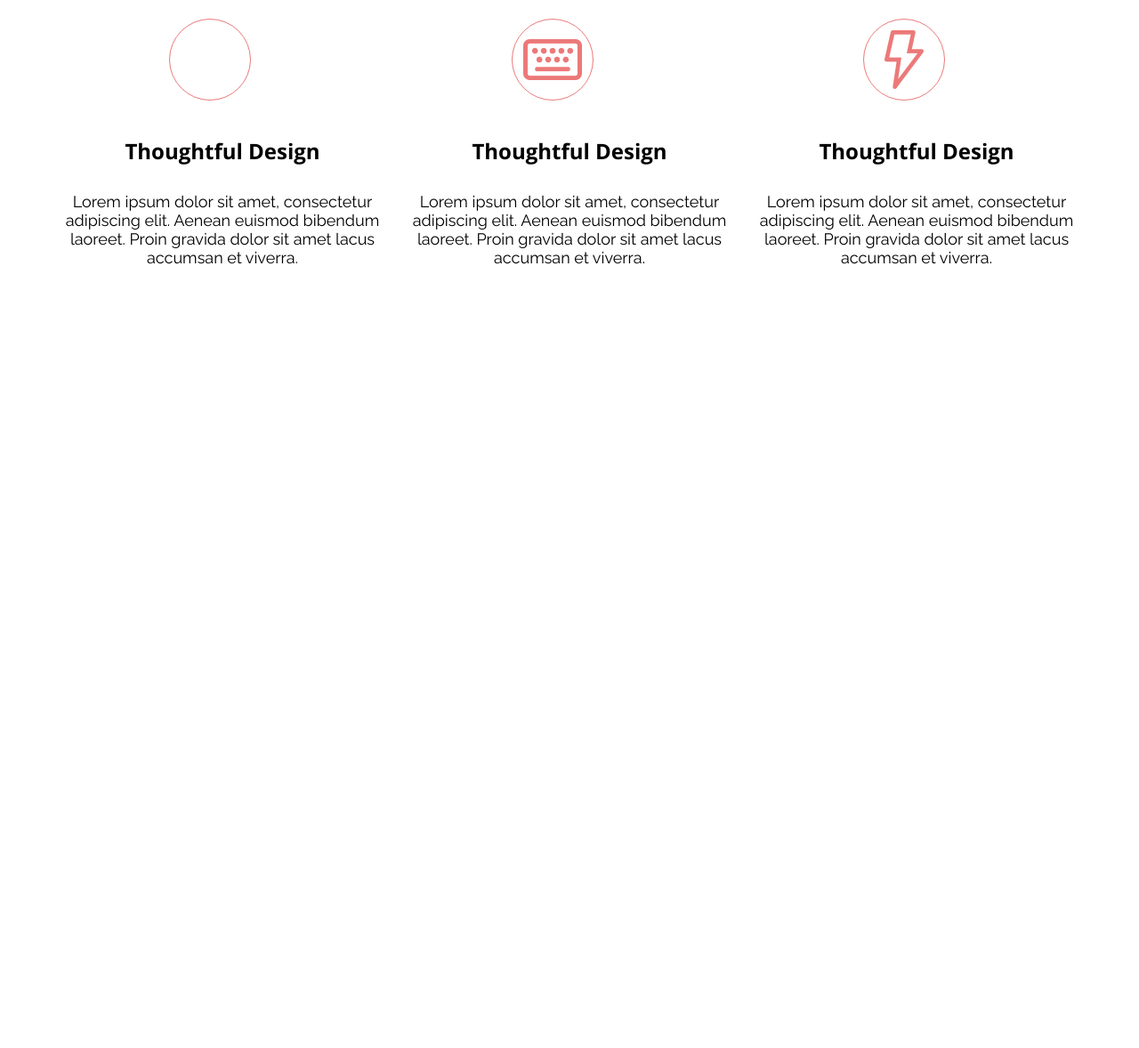
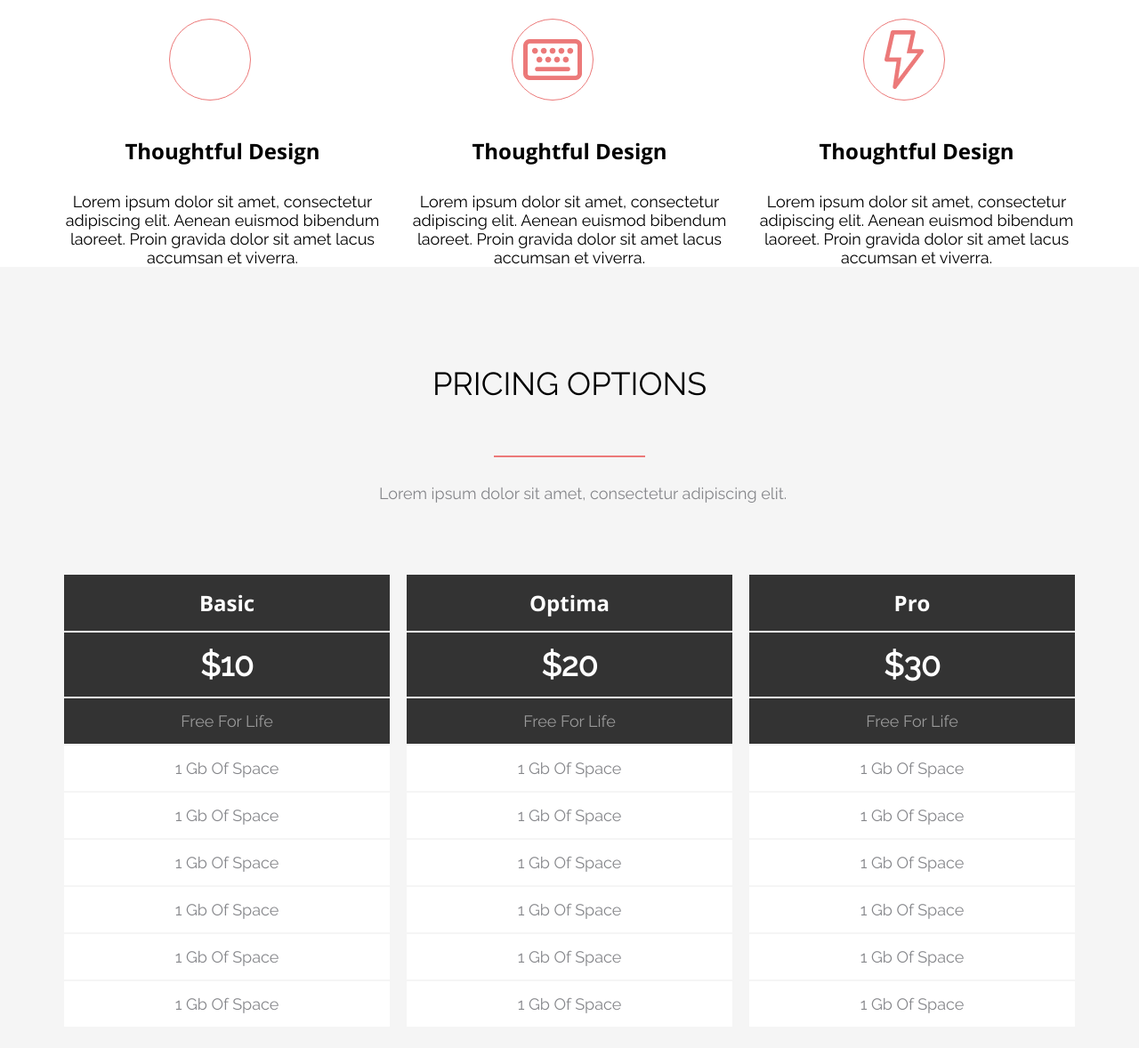
Before and after one commit to arthurtsenin/TeachMeSkills_AXIT, a plain HTML site: page index.html in a window 1280 px wide. Shown: the part 766-1944 px from the top of the page at 89% size. Before the commit the page ends 1066 px from the top, so only its background shows below. Drawn offline with nearby package versions, Linux system fonts and the light colour scheme.

Commit message:
Сделал CSS блока PRICING

```diff
--- a/index.html
+++ b/index.html
@@ -19,6 +19,9 @@
 
 
 <body>
+
+
+
 <div class="tabs">
 	<div class="tabs__body">
 		<div class="tabs__list">
@@ -77,6 +80,63 @@
 			</div>
 		</div>
 	</div>
+
+	<div class="pricing">
+
+		<div class="pricing__body">
+
+			<div class="pricing__header">
+				<div class="pricing__title">pricing options</div>
+				<div class="pricing__line"></div>
+				<div class="pricing__subtitle">Lorem ipsum dolor sit amet, consectetur adipiscing elit.</div>
+			</div>
+
+			<div class="pricing__row">
+				<div class="pricing__column">
+					<ul class="pricing__price">
+						<li>Basic</li>
+						<li><span>$</span>10</li>
+						<li>Free for life</li>
+						<li>1 gb of space</li>
+						<li>1 gb of space</li>
+						<li>1 gb of space</li>
+						<li>1 gb of space</li>
+						<li>1 gb of space</li>
+						<li>1 gb of space</li>
+					</ul>
+				</div>
+				<div class="pricing__column">
+					<ul class="pricing__price">
+						<li>Optima</li>
+						<li><span>$</span>20</li>
+						<li>Free for life</li>
+						<li>1 gb of space</li>
+						<li>1 gb of space</li>
+						<li>1 gb of space</li>
+						<li>1 gb of space</li>
+						<li>1 gb of space</li>
+						<li>1 gb of space</li>
+					</ul>
+				</div>
+				<div class="pricing__column">
+					<ul class="pricing__price">
+						<li>Pro</li>
+						<li><span>$</span>30</li>
+						<li>Free for life</li>
+						<li>1 gb of space</li>
+						<li>1 gb of space</li>
+						<li>1 gb of space</li>
+						<li>1 gb of space</li>
+						<li>1 gb of space</li>
+						<li>1 gb of space</li>
+					</ul>
+				</div>
+			</div>
+		</div>
+	</div>
+
+
+
 </body>
 
 
--- a/pricing/stylepricing.css
+++ b/pricing/stylepricing.css
@@ -0,0 +1,124 @@
+
+
+.pricing {
+	background: #F5F5F5;
+	padding: 50px;
+}
+
+.pricing__body {
+	width: 1170px;
+	padding: 0 15px;
+	margin: 0 auto;
+	font-family: 'Raleway';
+	font-weight: 400;
+	}
+
+	.pricing__header {
+		margin: 0 0 0 0;
+	}
+
+	.pricing__title {
+	font-family: 'Raleway';
+	font-size: 36px;
+	line-height: 42px;
+	text-transform: uppercase;
+	color: #000000;
+	font-size: 36px;
+	margin: 60px 0 50px 0;
+	text-align: center;
+	}
+
+	.pricing__line {
+	width: 170px;
+	height: 0;
+	border: 1px solid #EC7979;
+	margin: 60px auto 30px;
+	}
+
+	.pricing__subtitle {
+	width: 1170px;
+	font-size: 18px;
+	line-height: 21px;
+	color: #86878B;
+	text-align: center;
+}
+
+
+	.pricing__row {
+	margin-bottom: 20px;
+	display: flex;
+	justify-content: space-between;
+	flex: 0 1 33.333;
+	}
+
+
+ul {
+	display: flex;
+	flex-direction: column;
+}
+
+.pricing__column {
+	width: 370px;
+	margin-top: 79px;
+	position: relative;
+
+}
+
+.pricing__column:hover {
+	bottom: 45px;
+	box-shadow: 0 14px 28px rgba(0,0,0,0.25), 0 10px 10px rgba(0,0,0,0.22);
+	}
+
+	.pricing__price li {
+	background: #FFFFFF;
+	border-top: 2px solid #F5F5F5;;
+	border-left: 2px solid #F5F5F5;
+	border-right: 2px solid #F5F5F5;
+	padding: 15px 0;
+	display: block;
+	font-family: 'Raleway';
+	font-weight: 400;
+	font-size: 18px;
+	line-height: 21px;
+	text-align: center;
+	text-transform: capitalize;
+	color: #86878B;
+	font-style: normal;
+}
+
+.pricing__price li:first-child {
+	font-family: 'Open Sans';
+	font-weight: 700;
+	font-style: normal;
+	line-height: 33px;
+	text-align: center;
+	text-transform: capitalize;
+	font-size: 24px;
+	background: #333333;
+	color: #FFFFFF;
+}
+
+.pricing__price li:nth-child(2){
+	font-weight: 700;
+	font-size: 36px;
+	line-height: 42px;
+	text-align: center;
+	color: #FFFFFF;
+	font-family: 'Raleway';
+	background: #333333;
+}
+.pricing__price li:nth-child(3){
+	background: #333333;
+	font-style: normal;
+	font-weight: 400;
+	font-size: 18px;
+	line-height: 21px;
+	text-align: center;
+	color: rgba(255, 255, 255, 0.5);
+	font-family: 'Raleway';
+}
+
+
+.pricing__price li:last-child {
+	border-bottom: 2px solid #F5F5F5;;
+}
```
